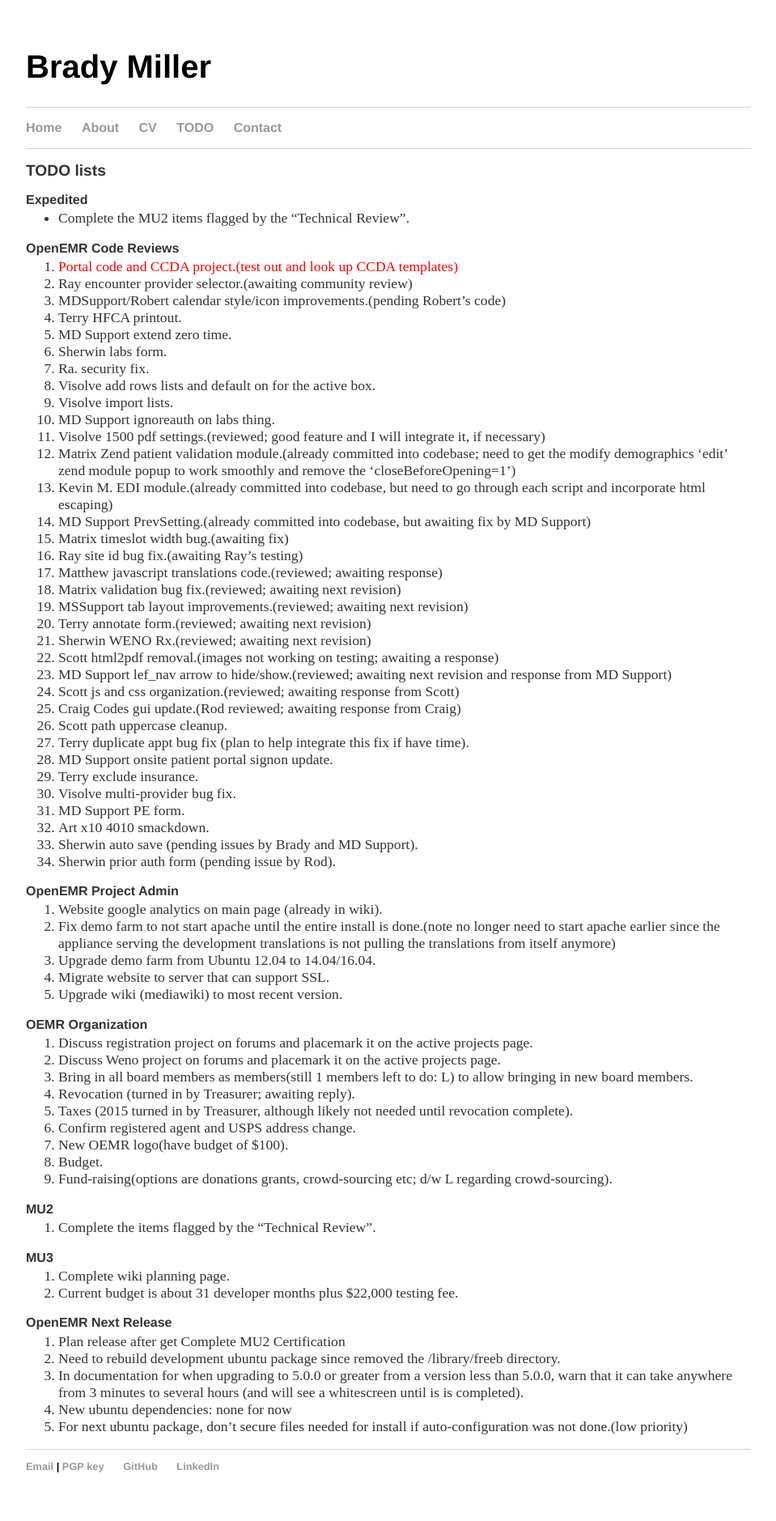
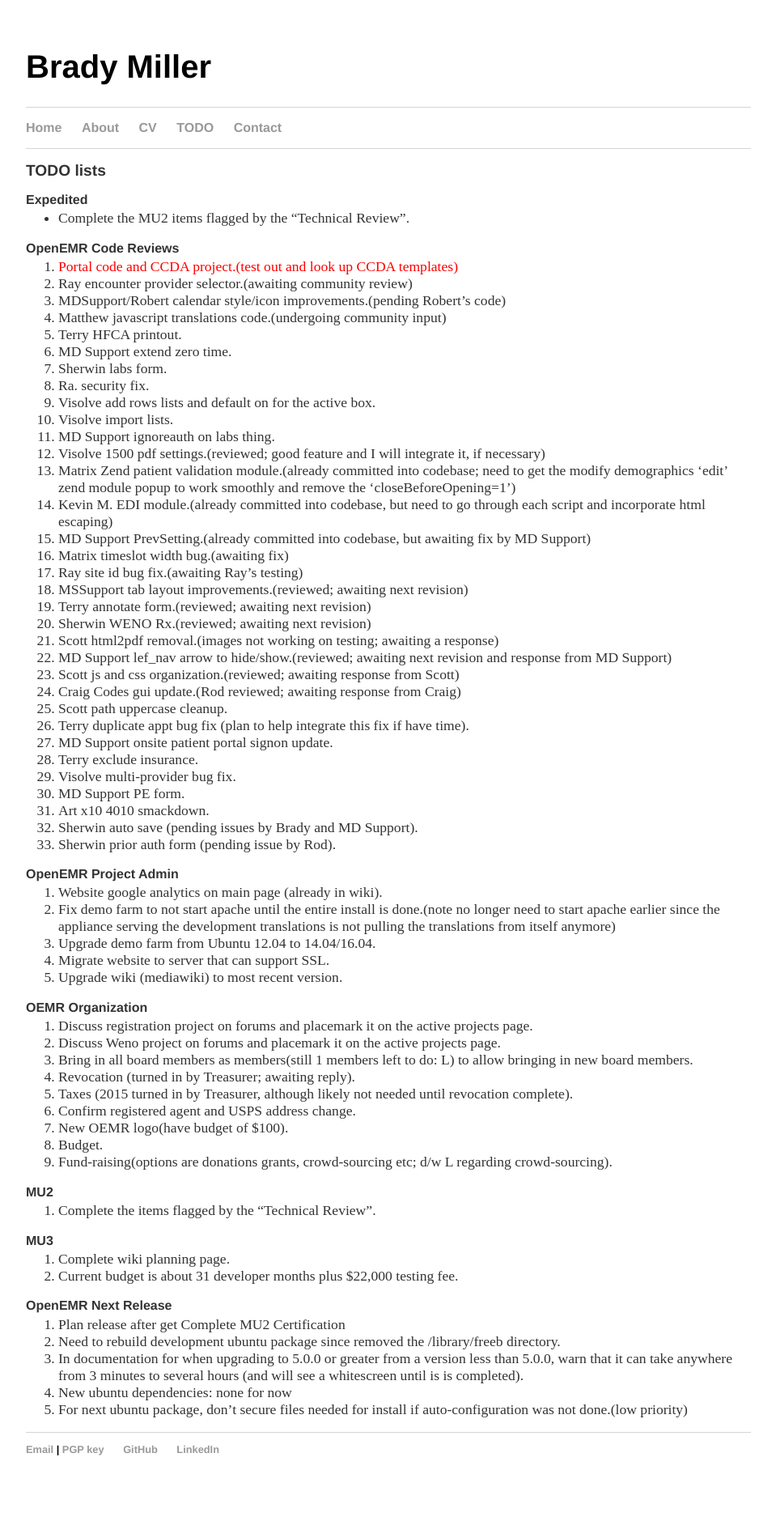
Before and after one commit to bradymiller/bradymiller.github.io, a Jekyll site: the page built from todo/index.md, in a window 1280 px wide. Shown: the whole page at 81% size, without its empty margins (160-1119 px from the left). Built offline with Jekyll 4.4.1, drawn with Linux system fonts in a browser that asks for light colours; after the commit the page ends 1858 px from its top, so only the background shows below that.

Commit message:
Update todo list

```diff
--- a/todo/index.md
+++ b/todo/index.md
@@ -10,6 +10,7 @@
 1. <span style="color: red">Portal code and CCDA project.(test out and look up CCDA templates)</span>
 1. Ray encounter provider selector.(awaiting community review)
 1. MDSupport/Robert calendar style/icon improvements.(pending Robert's code)
+1. Matthew javascript translations code.(undergoing community input)
 1. Terry HFCA printout.
 1. MD Support extend zero time.
 1. Sherwin labs form.
@@ -23,8 +24,6 @@
 1. MD Support PrevSetting.(already committed into codebase, but awaiting fix by MD Support)
 1. Matrix timeslot width bug.(awaiting fix)
 1. Ray site id bug fix.(awaiting Ray's testing)
-1. Matthew javascript translations code.(reviewed; awaiting response)
-1. Matrix validation bug fix.(reviewed; awaiting next revision)
 1. MSSupport tab layout improvements.(reviewed; awaiting next revision)
 1. Terry annotate form.(reviewed; awaiting next revision)
 1. Sherwin WENO Rx.(reviewed; awaiting next revision)
```
